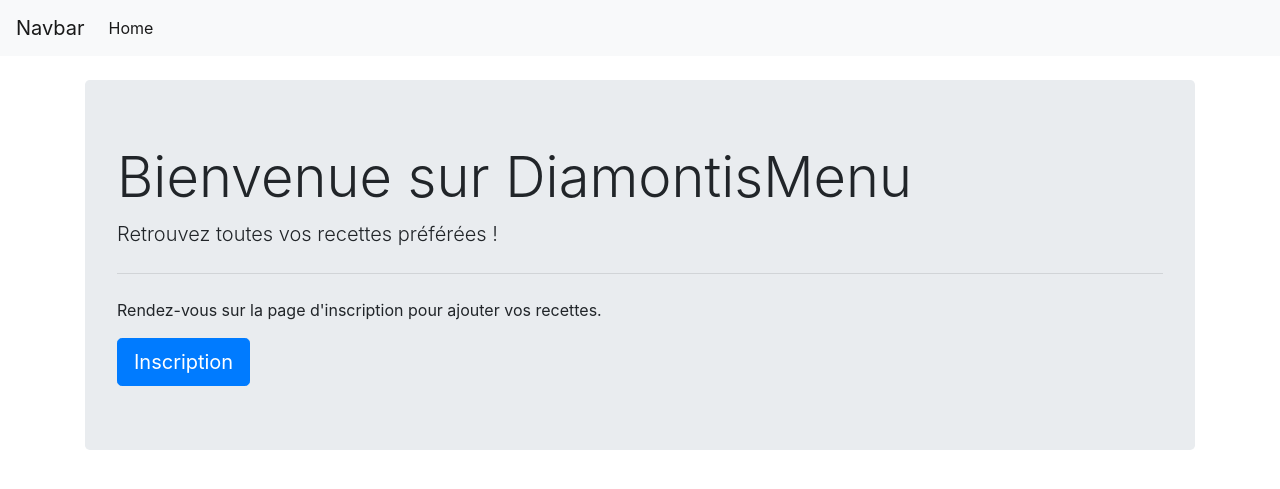
After one commit to JuliaWAC/MenuDiamontis, a Symfony app: template templates/home.html.twig in a window 1280 px wide. The commit adds this page. Shown: the top 489 px of the page. Run offline with Twig, Linux system fonts and the light colour scheme; the template is opened without the code that fills it, so the values that code supplies are empty; some libraries are stand-ins or nearby versions.

Commit message:
Add homepage

```diff
--- a/templates/base.html.twig
+++ b/templates/base.html.twig
@@ -7,6 +7,7 @@
         {# Run `composer require symfony/webpack-encore-bundle` to start using Symfony UX #}
         {% block stylesheets %}
             {{ encore_entry_link_tags('app') }}
+            <link rel="stylesheet" href="https://cdn.jsdelivr.net/npm/bootstrap@4.3.1/dist/css/bootstrap.min.css" integrity="sha384-ggOyR0iXCbMQv3Xipma34MD+dH/1fQ784/j6cY/iJTQUOhcWr7x9JvoRxT2MZw1T" crossorigin="anonymous">
         {% endblock %}
 
         {% block javascripts %}
@@ -14,6 +15,9 @@
         {% endblock %}
     </head>
     <body>
+        {% block header %}
+            {% include 'partials/_header.html.twig' %}
+        {% endblock %}
         {% block body %}{% endblock %}
     </body>
 </html>
--- /dev/null
+++ b/templates/home.html.twig
@@ -0,0 +1,16 @@
+{% extends 'base.html.twig' %}
+
+{% block title %} DiamontisMenu - Accueil
+{% endblock %}
+
+{% block body %}
+    <div class='container mt-4'>
+        <div class="jumbotron">
+            <h1 class="display-4">Bienvenue sur DiamontisMenu</h1>
+            <p class="lead">Retrouvez toutes vos recettes préférées !</p>
+            <hr class="my-4">
+            <p>Rendez-vous sur la page d'inscription pour ajouter vos recettes.</p>
+            <a class="btn btn-primary btn-lg" href="#" role="button">Inscription</a>
+        </div>
+    </div>
+{% endblock %}
--- /dev/null
+++ b/templates/partials/_header.html.twig
@@ -0,0 +1,14 @@
+<nav class="navbar navbar-expand-lg navbar-light bg-light">
+  <a class="navbar-brand" href="#">Navbar</a>
+  <button class="navbar-toggler" type="button" data-toggle="collapse" data-target="#navbarSupportedContent" aria-controls="navbarSupportedContent" aria-expanded="false" aria-label="Toggle navigation">
+    <span class="navbar-toggler-icon"></span>
+  </button>
+
+  <div class="collapse navbar-collapse" id="navbarSupportedContent">
+    <ul class="navbar-nav mr-auto">
+      <li class="nav-item active">
+        <a class="nav-link" href="#">Home <span class="sr-only">(current)</span></a>
+      </li>
+    </ul>
+  </div>
+</nav>
```
Also changed, not shown: src/Controller/HomeController.php (added, +16 -0 lines).
